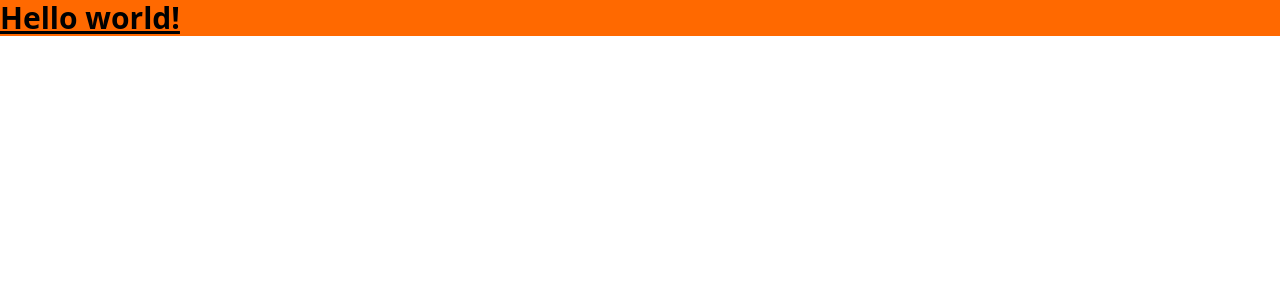
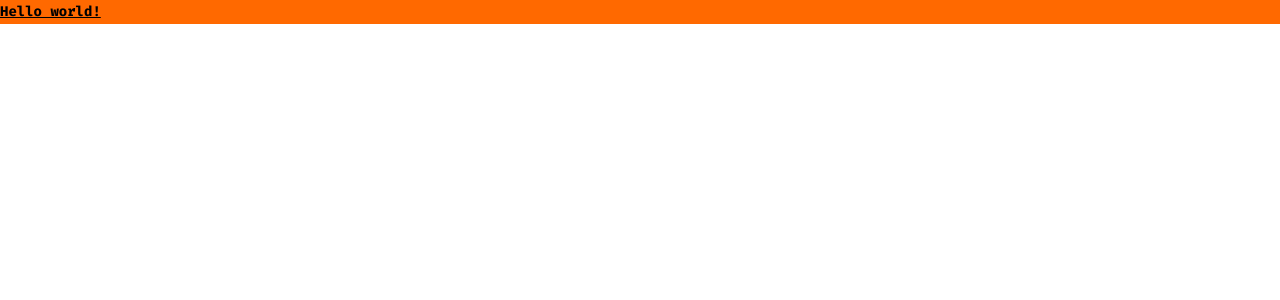
Before and after one commit to uchedotphp/my-portfolio, a React (Vite) app: page / in a window 1280 px wide. Shown: the top 300 px of the page. Built offline with nearby package versions, Linux system fonts and the light colour scheme.

Commit message:
Design token: create typography styles

```diff
--- a/src/App.tsx
+++ b/src/App.tsx
@@ -1,5 +1,5 @@
 function App() {
-  return <h1 className="text-3xl font-bold bg-orange-500 underline">Hello world!</h1>;
+  return <h1 className="text-sm font-bold bg-orange-500 underline">Hello world!</h1>;
 }
 
 export default App;
--- a/src/assets/styles/index.css
+++ b/src/assets/styles/index.css
@@ -1,5 +1,44 @@
+@import './typography.css';
 @import './colors.css';
 
 @tailwind base;
 @tailwind components;
 @tailwind utilities;
+
+
+/* global */
+@layer base {
+  html {
+    @apply font-fira;
+  }
+
+  body {
+    @apply font-fira text-base;
+    font-optical-sizing: auto;
+    font-style: normal;
+  }
+
+  h1 {
+    @apply text-5xl;
+  }
+
+  h2 {
+    @apply text-4xl;
+  }
+
+  h3 {
+    @apply text-3xl;
+  }
+
+  h4 {
+    @apply text-2xl;
+  }
+
+  h5 {
+    @apply text-xl;
+  }
+
+  h6 {
+    @apply text-lg;
+  }
+}
--- /dev/null
+++ b/src/assets/styles/typography.css
@@ -0,0 +1,14 @@
+@import url('https://fonts.googleapis.com/css2?family=Fira+Code:wght@300..700&display=swap');
+
+:root {
+    font-size: 14px; /* Set root font size to 14px, so 1rem = 14px */
+  --font-size-base: 14px;
+  --font-size-1: 1.142857rem /* 16px */
+  --font-size-2: 1.285714rem /* 18px */
+  --font-size-3: 1.428571rem /* 20px */
+  --font-size-4: 1.714286rem /* 24px */
+  --font-size-5: 2.142857rem /* 30px */
+  --font-size-6: 2.571429rem /* 36px */
+  --font-size-7: 3.428571rem /* 48px */
+  --font-size-8: 4.285714rem /* 60px */
+}
--- a/tailwind.config.js
+++ b/tailwind.config.js
@@ -2,6 +2,9 @@
 export default {
   content: ["./index.html", "./src/**/*.{js,ts,jsx,tsx}"],
   theme: {
+    fontFamily: {
+      fira: ["Fira Code", 'monospace', "sans-serif"],
+    },
     extend: {
       colors: {
         slate: {
@@ -83,6 +86,62 @@ export default {
           950: "rgb(var(--color-rose-950))",
         },
       },
+      fontSize: {
+        base: [
+          "var(--font-size-base)",
+          {
+            lineHeight: "19.6px",
+          },
+        ],
+        sm: [
+          "var(--font-size-1)",
+          {
+            lineHeight: "24px",
+          },
+        ],
+        md: [
+          "var(--font-size-2)",
+          {
+            lineHeight: "27px",
+          },
+        ],
+        lg: [
+          "var(--font-size-3)",
+          {
+            lineHeight: "30px",
+          },
+        ],
+        xl: [
+          "var(--font-size-4)",
+          {
+            lineHeight: "33.6px",
+          },
+        ],
+        "2xl": [
+          "var(--font-size-5)",
+          {
+            lineHeight: "42px",
+          },
+        ],
+        "3xl": [
+          "var(--font-size-6)",
+          {
+            lineHeight: "46.8px",
+          },
+        ],
+        "4xl": [
+          "var(--font-size-7)",
+          {
+            lineHeight: "57.6px",
+          },
+        ],
+        "5xl": [
+          "var(--font-size-8)",
+          {
+            lineHeight: "66px",
+          },
+        ],
+      },
     },
   },
   plugins: [],
```
